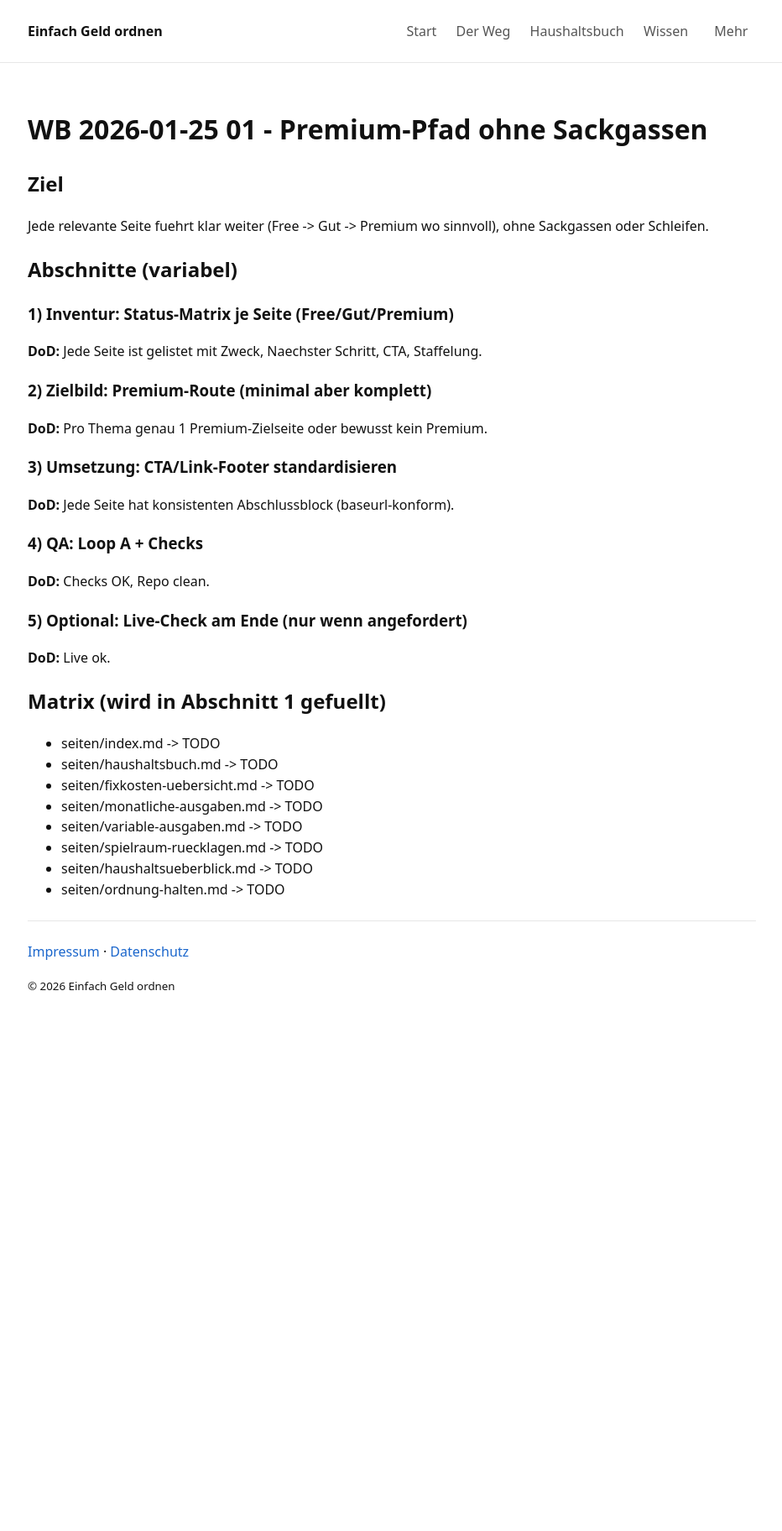
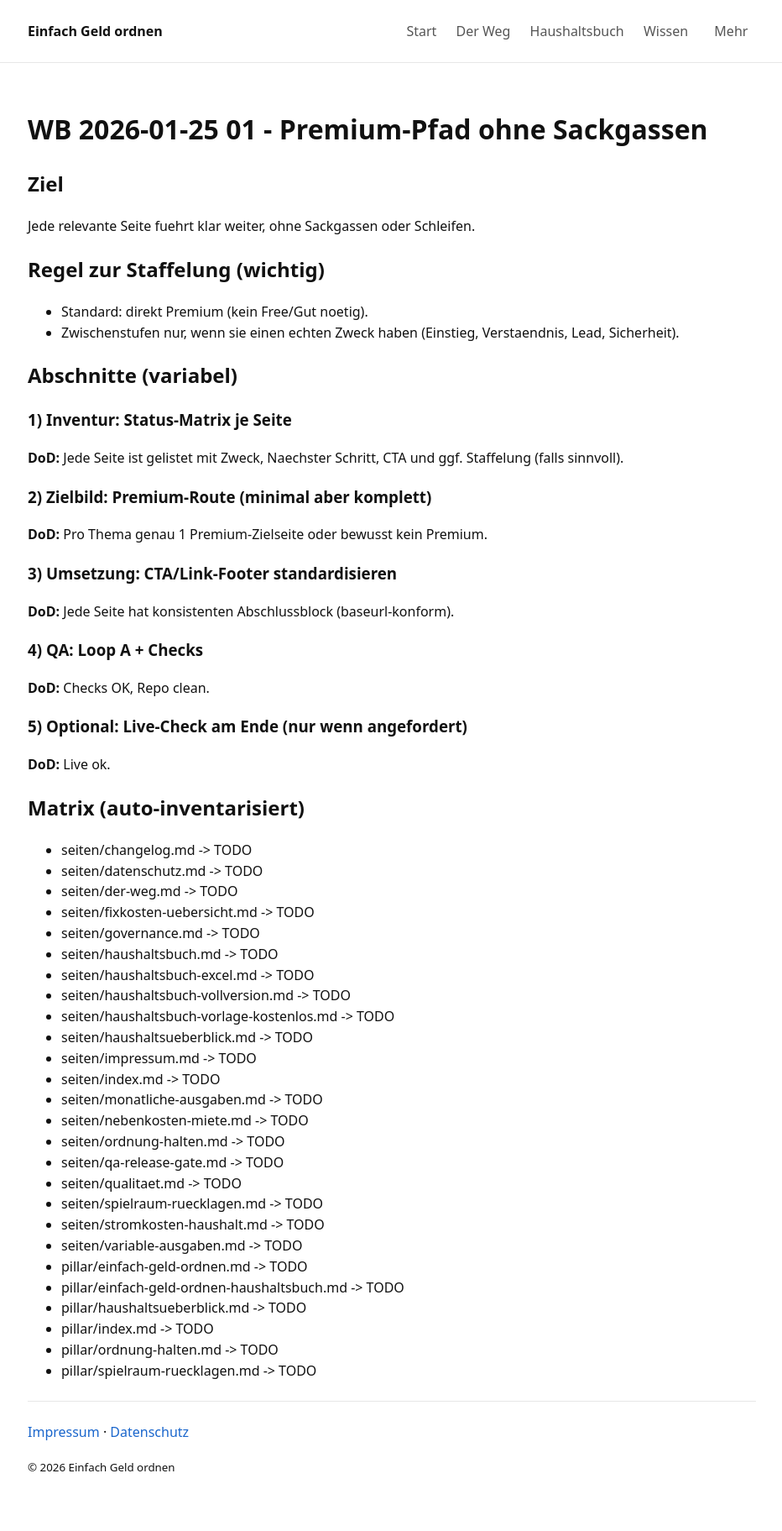
Before and after one commit to gluecklich-tools/einfach-geld-ordnen, a Jekyll site: the page built from 00_workblocks/WB_2026-01-25_01.md, in a window 1280 px wide. Shown: the whole page at 84% size, without its empty margins (173-1105 px from the left). Built offline with Jekyll 4.4.1, drawn with Linux system fonts in a browser that asks for light colours; our own code applies the rules of GitHub Pages for plain Markdown files; before the commit the page ends 1250 px from its top, so only the background shows below that.

Commit message:
Full replacement / Clone-Replace: WB01 matrix auto-inventory + tiers optional

```diff
--- a/00_workblocks/WB_2026-01-25_01.md
+++ b/00_workblocks/WB_2026-01-25_01.md
@@ -1,11 +1,15 @@
 # WB 2026-01-25 01 - Premium-Pfad ohne Sackgassen
 
 ## Ziel
-Jede relevante Seite fuehrt klar weiter (Free -> Gut -> Premium wo sinnvoll), ohne Sackgassen oder Schleifen.
+Jede relevante Seite fuehrt klar weiter, ohne Sackgassen oder Schleifen.
+
+## Regel zur Staffelung (wichtig)
+- Standard: direkt Premium (kein Free/Gut noetig).
+- Zwischenstufen nur, wenn sie einen echten Zweck haben (Einstieg, Verstaendnis, Lead, Sicherheit).
 
 ## Abschnitte (variabel)
-### 1) Inventur: Status-Matrix je Seite (Free/Gut/Premium)
-**DoD:** Jede Seite ist gelistet mit Zweck, Naechster Schritt, CTA, Staffelung.
+### 1) Inventur: Status-Matrix je Seite
+**DoD:** Jede Seite ist gelistet mit Zweck, Naechster Schritt, CTA und ggf. Staffelung (falls sinnvoll).
 
 ### 2) Zielbild: Premium-Route (minimal aber komplett)
 **DoD:** Pro Thema genau 1 Premium-Zielseite oder bewusst kein Premium.
@@ -19,12 +23,30 @@ Jede relevante Seite fuehrt klar weiter (Free -> Gut -> Premium wo sinnvoll), oh
 ### 5) Optional: Live-Check am Ende (nur wenn angefordert)
 **DoD:** Live ok.
 
-## Matrix (wird in Abschnitt 1 gefuellt)
+## Matrix (auto-inventarisiert)
+- seiten/changelog.md -> TODO
+- seiten/datenschutz.md -> TODO
+- seiten/der-weg.md -> TODO
+- seiten/fixkosten-uebersicht.md -> TODO
+- seiten/governance.md -> TODO
+- seiten/haushaltsbuch.md -> TODO
+- seiten/haushaltsbuch-excel.md -> TODO
+- seiten/haushaltsbuch-vollversion.md -> TODO
+- seiten/haushaltsbuch-vorlage-kostenlos.md -> TODO
+- seiten/haushaltsueberblick.md -> TODO
+- seiten/impressum.md -> TODO
 - seiten/index.md -> TODO
-- seiten/haushaltsbuch.md -> TODO
-- seiten/fixkosten-uebersicht.md -> TODO
 - seiten/monatliche-ausgaben.md -> TODO
+- seiten/nebenkosten-miete.md -> TODO
+- seiten/ordnung-halten.md -> TODO
+- seiten/qa-release-gate.md -> TODO
+- seiten/qualitaet.md -> TODO
+- seiten/spielraum-ruecklagen.md -> TODO
+- seiten/stromkosten-haushalt.md -> TODO
 - seiten/variable-ausgaben.md -> TODO
-- seiten/spielraum-ruecklagen.md -> TODO
-- seiten/haushaltsueberblick.md -> TODO
-- seiten/ordnung-halten.md -> TODO
+- pillar/einfach-geld-ordnen.md -> TODO
+- pillar/einfach-geld-ordnen-haushaltsbuch.md -> TODO
+- pillar/haushaltsueberblick.md -> TODO
+- pillar/index.md -> TODO
+- pillar/ordnung-halten.md -> TODO
+- pillar/spielraum-ruecklagen.md -> TODO
```
